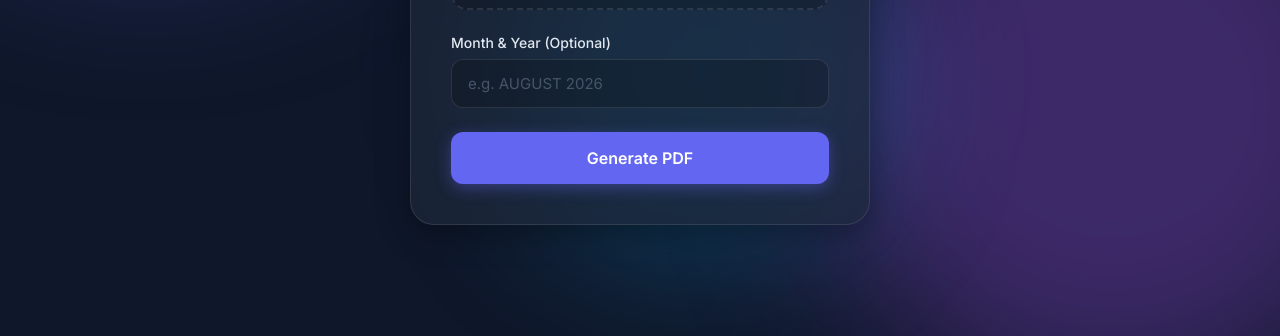
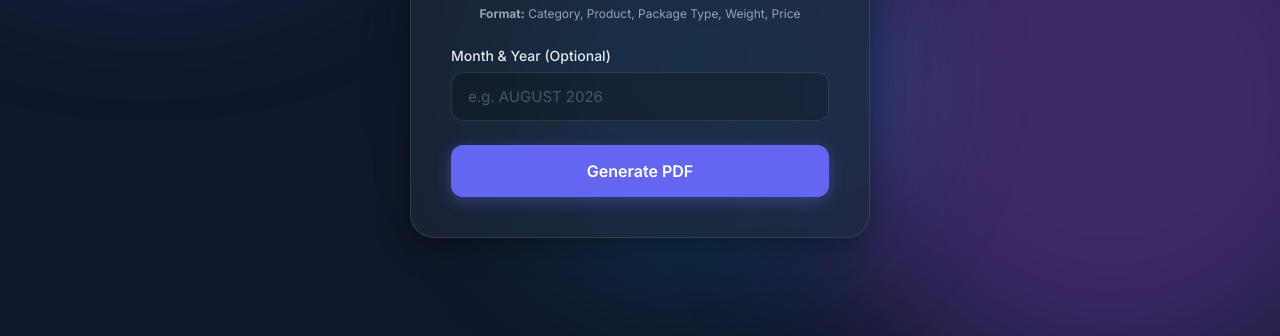
Before and after one commit to Dave8011/direct-pricing, a website: page public/index.html in a window 1280 px wide. Shown: the part 464-800 px from the top of the page. Drawn offline with Linux system fonts and the light colour scheme.

Commit message:
Fix 500 error and add CSV format info

```diff
--- a/api/generate.js
+++ b/api/generate.js
@@ -5,13 +5,13 @@ const chromium = require('@sparticuz/chromium');
 const formidable = require('formidable');
 
 // Disable Vercel's default body parser so formidable can process the multipart/form-data
-export const config = {
+module.exports.config = {
   api: {
     bodyParser: false,
   },
 };
 
-export default async function handler(req, res) {
+module.exports = async function handler(req, res) {
   if (req.method !== 'POST') {
     return res.status(405).json({ error: 'Method not allowed' });
   }
--- a/public/index.html
+++ b/public/index.html
@@ -31,6 +31,7 @@
                         <span class="file-msg">Choose a CSV file or drag it here</span>
                         <input type="file" id="csvFile" name="csvFile" accept=".csv" required>
                     </div>
+                    <p class="format-note"><strong>Format:</strong> Category, Product, Package Type, Weight, Price</p>
                 </div>
 
                 <div class="form-group">
--- a/public/style.css
+++ b/public/style.css
@@ -195,6 +195,13 @@ label {
     cursor: pointer;
 }
 
+.format-note {
+    font-size: 12px;
+    color: var(--text-muted);
+    text-align: center;
+    margin-top: 8px;
+}
+
 /* Text Input */
 .text-input {
     width: 100%;
```
